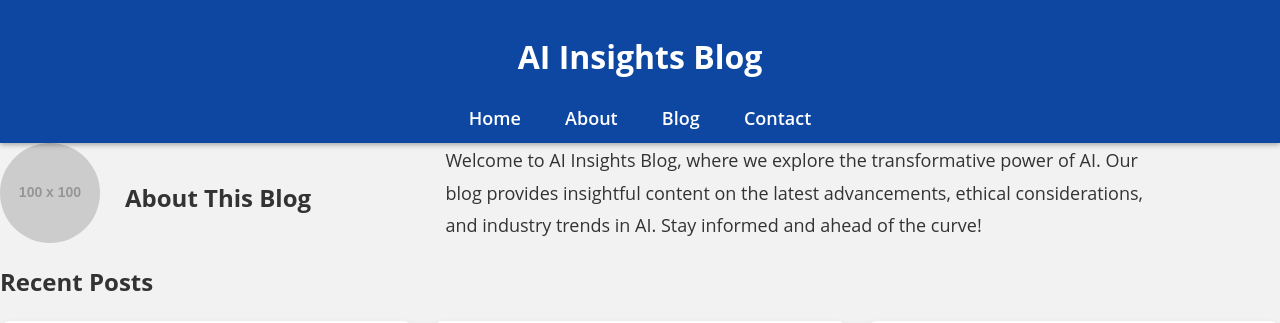
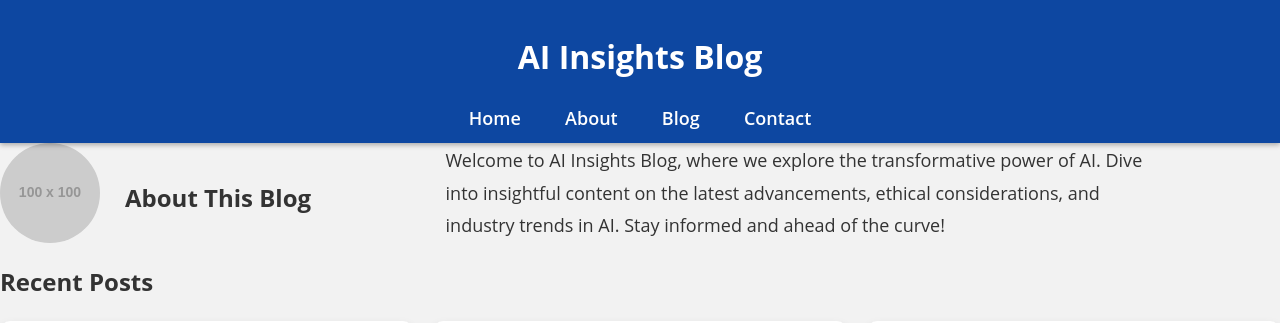
Before and after one commit to tomsonius/tomsonius.github.io, a Jekyll site: the page index.html, which Jekyll copies as it is, in a window 1280 px wide and 1088 px high. Shown: the top 323 px of the window. Built offline with Jekyll 4.4.1, drawn with Linux system fonts in a browser that asks for light colours.

Commit message:
Update index.html

```diff
--- a/index.html
+++ b/index.html
@@ -21,7 +21,7 @@
         <section class="about">
             <img src="https://via.placeholder.com/100" alt="Author">
             <h2>About This Blog</h2>
-            <p>Welcome to <span class="highlight">AI Insights Blog</span>, where we explore the transformative power of AI. Our blog provides <span class="highlight">insightful content</span> on the latest advancements, ethical considerations, and industry trends in AI. Stay informed and ahead of the curve!</p>
+            <p>Welcome to <span class="highlight">AI Insights Blog</span>, where we explore the <span class="highlight">transformative power of AI</span>. Dive into <span class="highlight">insightful content</span> on the latest advancements, ethical considerations, and industry trends in AI. Stay informed and ahead of the curve!</p>
         </section>
     </div>
 
```
